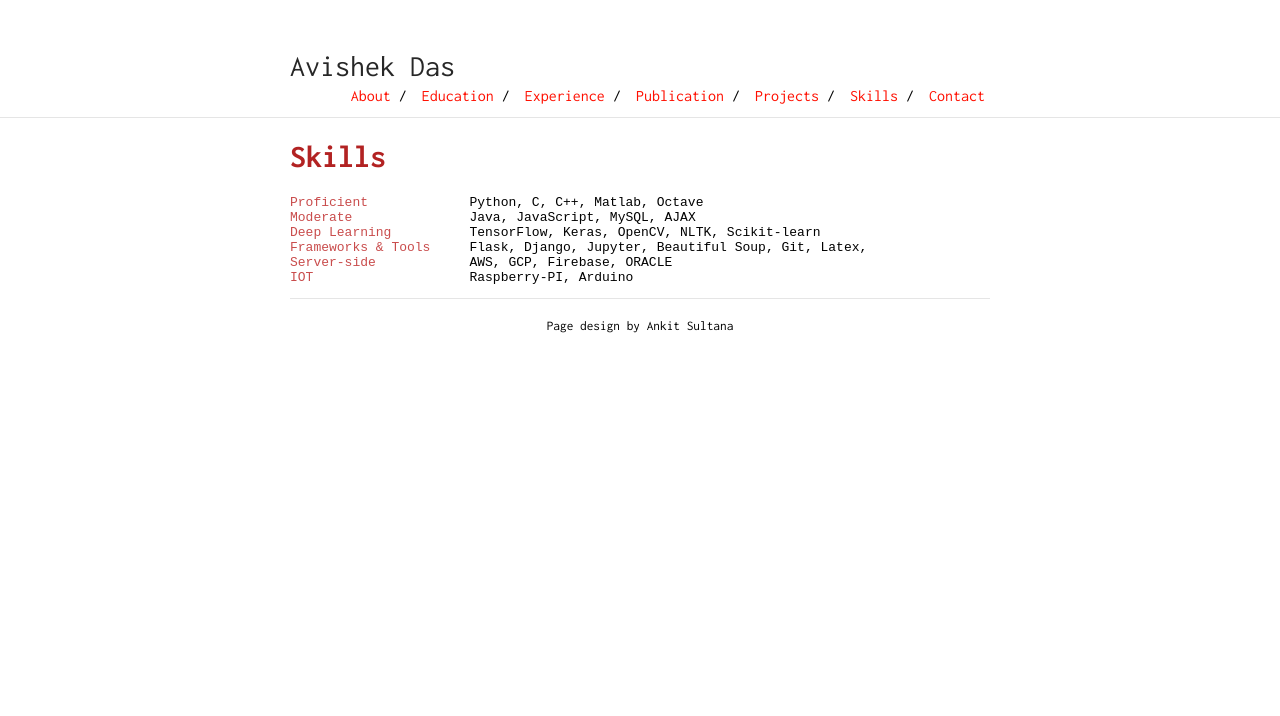
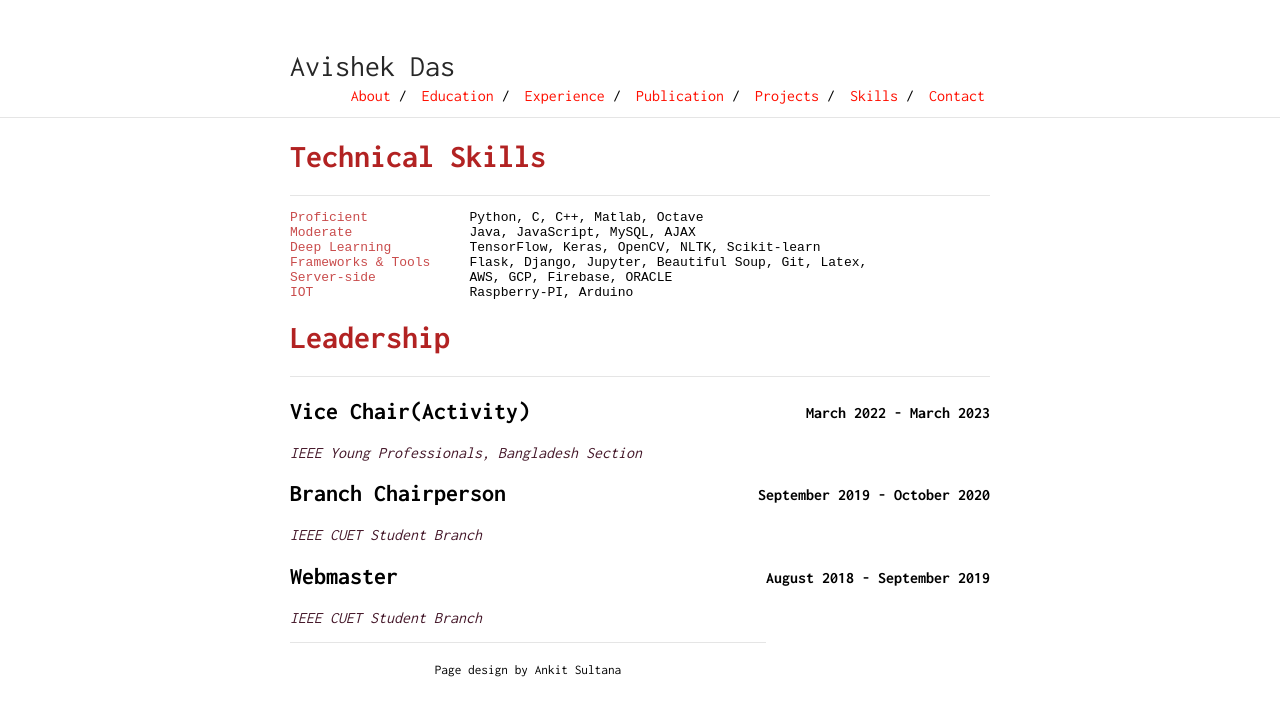
Before and after one commit to imtinan39/resume_template, a Jekyll site: the page built from skills.md, in a window 1280 px wide. Shown: the top 716 px of the page. Built offline with Jekyll 4.4.1, drawn with Linux system fonts in a browser that asks for light colours.

Commit message:
Update skills.md

```diff
--- a/skills.md
+++ b/skills.md
@@ -2,7 +2,8 @@
 layout: default
 ---
 
-# <span class='red_h1'>Skills</span>
+# <span class='red_h1'>Technical Skills</span>
+---
 
 <pre>
 <span style="color:rgb(201, 76, 76)">Proficient</span>             Python, C, C++, Matlab, Octave
@@ -12,3 +13,26 @@ layout: default
 <span style="color:rgb(201, 76, 76)">Server-side </span>           AWS, GCP, Firebase, ORACLE
 <span style="color:rgb(201, 76, 76)">IOT </span>                   Raspberry-PI, Arduino
 </pre>
+
+
+# <span class='red_h1'>Leadership</span>
+---
+
+## Vice Chair(Activity)
+
+<span class="date_large_dp">**March 2022 - March 2023**</span>
+*<span class='font-12'>IEEE Young Professionals, Bangladesh Section</span>*<br>
+<span class="date_small_dp">**July 2021 - July 2022**</span>
+
+## Branch Chairperson
+
+<span class="date_large_dp">**September 2019 - October 2020**</span>
+*<span class='font-12'>IEEE CUET Student Branch</span>*<br>
+<span class="date_small_dp">**September 2019 - October 2020**</span>
+
+
+## Webmaster
+
+<span class="date_large_dp">**August 2018 - September 2019**</span>
+*<span class='font-12'>IEEE CUET Student Branch</span>*<br>
+<span class="date_small_dp">**August 2018 - September 2019**</span>
```
